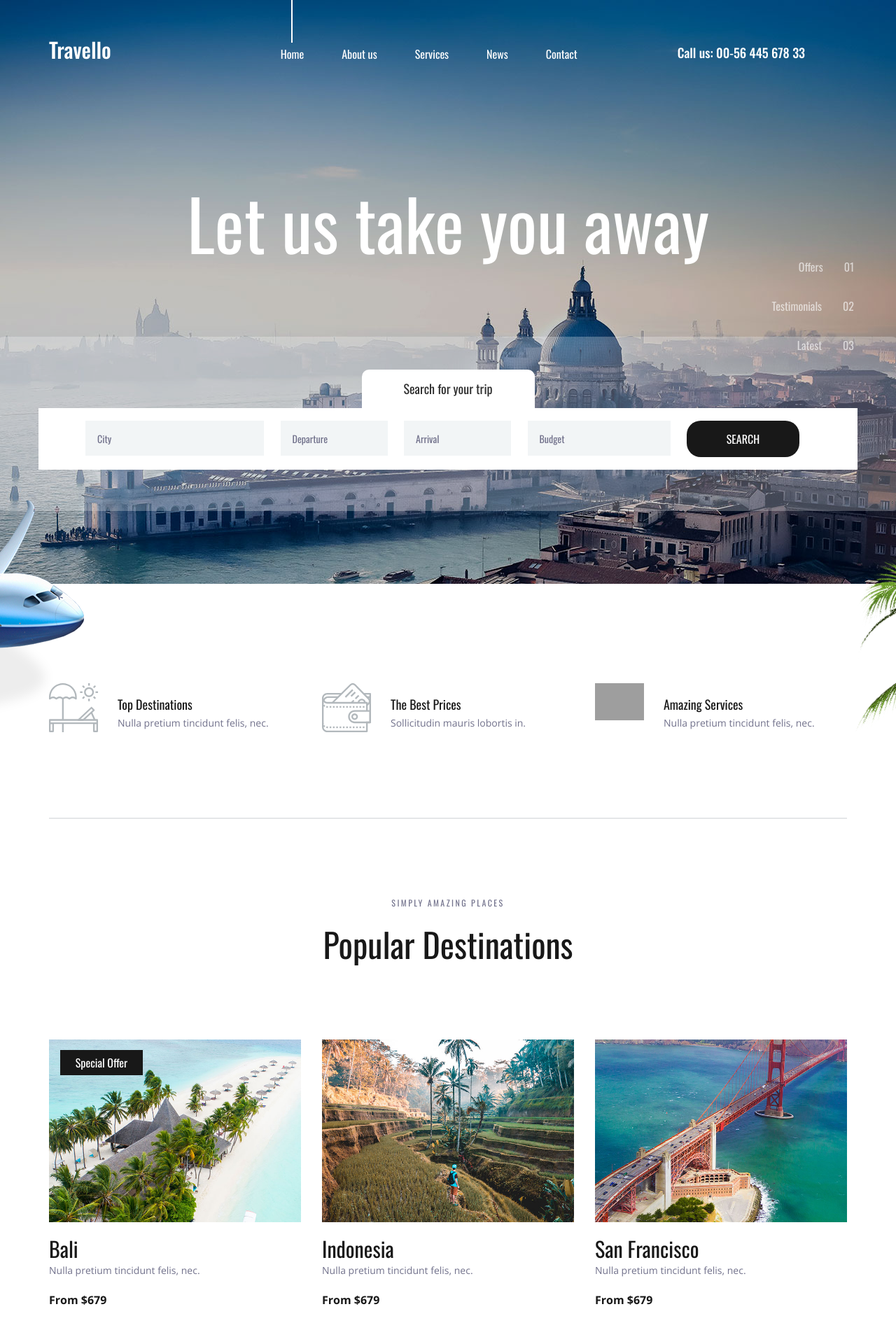
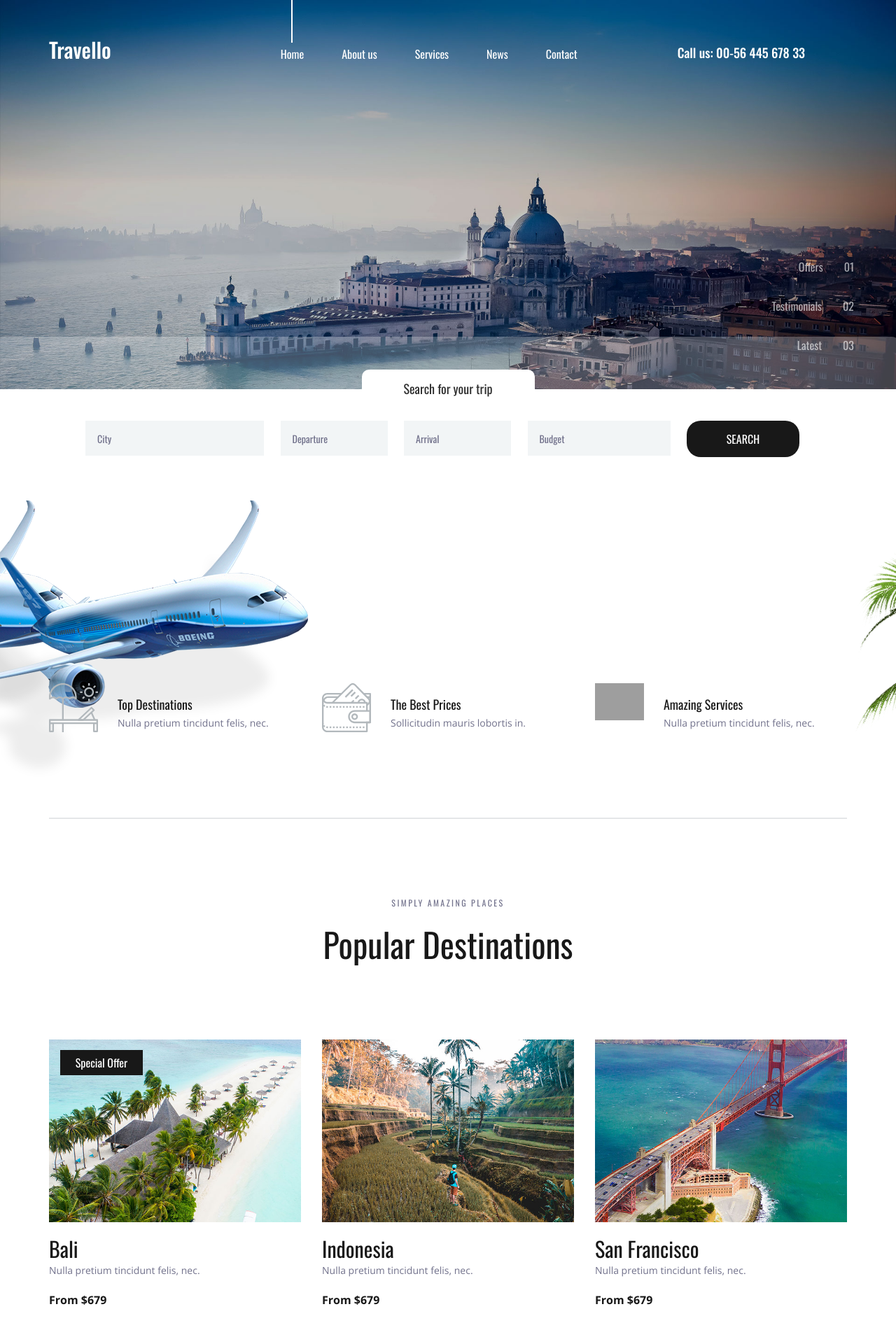
Before and after one commit to VishnuBhaarath/Django, a Django app: page / in a window 1280 px wide; the page is wider, and only the part inside the window is pictured. Shown: the top 1900 px of that part at 70% size. Run offline with Django 3.2, Linux system fonts and the light colour scheme; some libraries are stand-ins or nearby versions; grey boxes are pictures that could not be loaded.

Commit message:
Setting background

```diff
--- a/newproject/templates/index.html
+++ b/newproject/templates/index.html
@@ -101,7 +101,7 @@
 
 				<!-- Slide -->
 				<div class="owl-item">
-					<div class="background_image" style="background-image:url(images/home_slider.jpg)"></div>
+					<div class="background_image" ><img src="{%static 'images/home_slider.jpg' %}" alt=""></div></div>
 					<div class="home_slider_content_container">
 						<div class="container">
 							<div class="row">
@@ -117,7 +117,7 @@
 
 				<!-- Slide -->
 				<div class="owl-item">
-					<div class="background_image" style="background-image:url(images/home_slider.jpg)"></div>
+					<div class="background_image" ><img src="{%static 'images/home_slider.jpg' %}" alt=""></div>
 					<div class="home_slider_content_container">
 						<div class="container">
 							<div class="row">
@@ -133,7 +133,7 @@
 
 				<!-- Slide -->
 				<div class="owl-item">
-					<div class="background_image" style="background-image:url(images/home_slider.jpg)"></div>
+					<div class="background_image" style="background-image:url(images/home_slider.jpg)"><img src="{%static 'images/home_slider.jpg' %}" alt=""></div>
 					<div class="home_slider_content_container">
 						<div class="container">
 							<div class="row">
@@ -187,7 +187,7 @@
 	<!-- Intro -->
 
 	<div class="intro">
-		<div class="intro_background" style="background-image:url(images/intro.png)"></div>
+		<div class="intro_background" style="background-image:url(images/intro.png)"><img src="{%static 'images/intro.png' %}" alt=""></div>
 		<div class="container">
 			<div class="row">
 				<div class="col">
@@ -574,6 +574,6 @@ Copyright &copy;<script>document.write(new Date().getFullYear());</script> All r
 <script src="{%static 'plugins/scrollTo/jquery.scrollTo.min.js' %}"></script>
 <script src="{%static  'plugins/easing/easing.js' %}"></script>
 <script src="{%static  'plugins/parallax-js-master/parallax.min.js' %}"></script>
-<script src="{%static  'js/custom.js' %}"></script>
+<script src="{%static 'js/custom.js' %}"></script>
 </body>
 </html>
```
